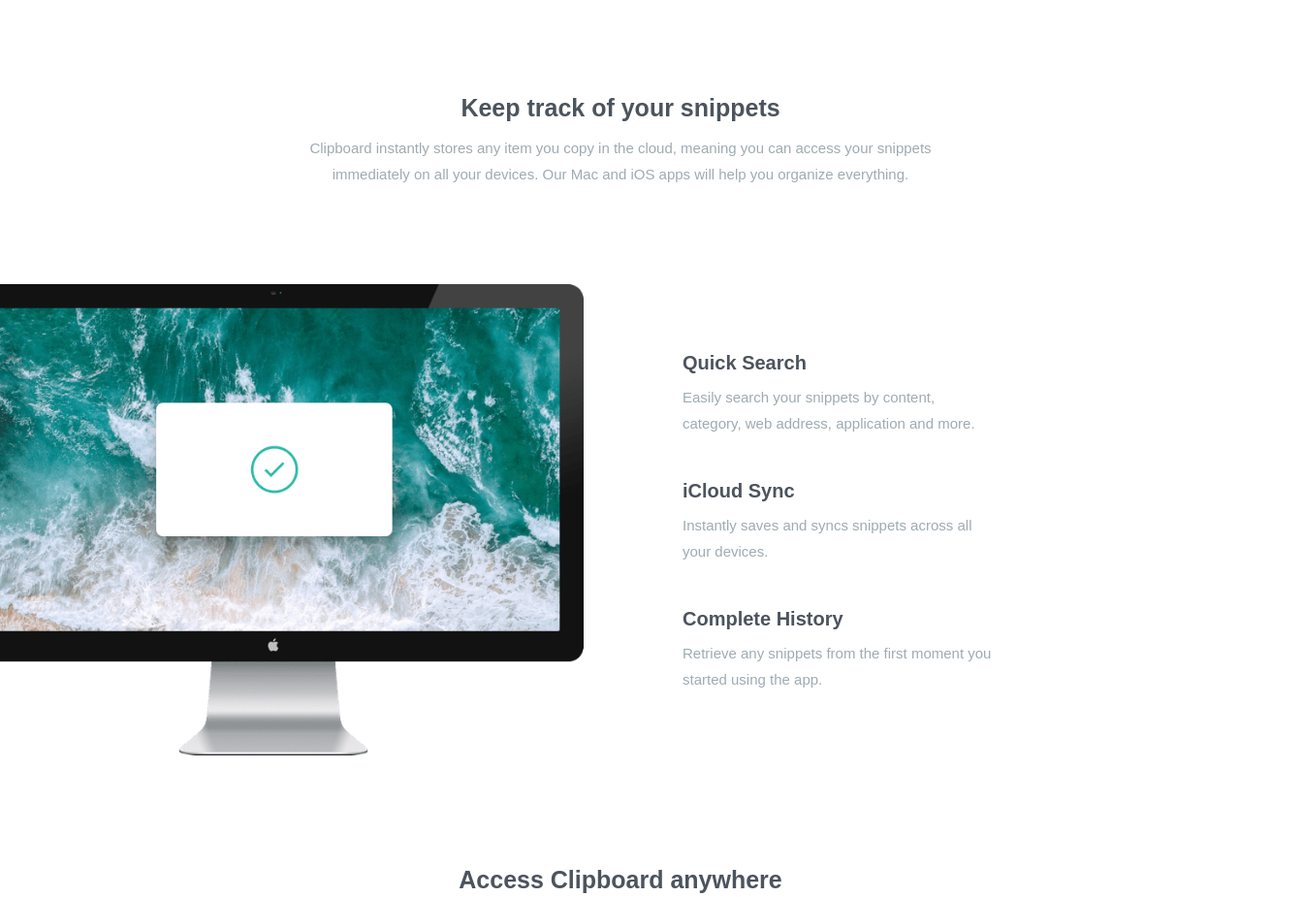
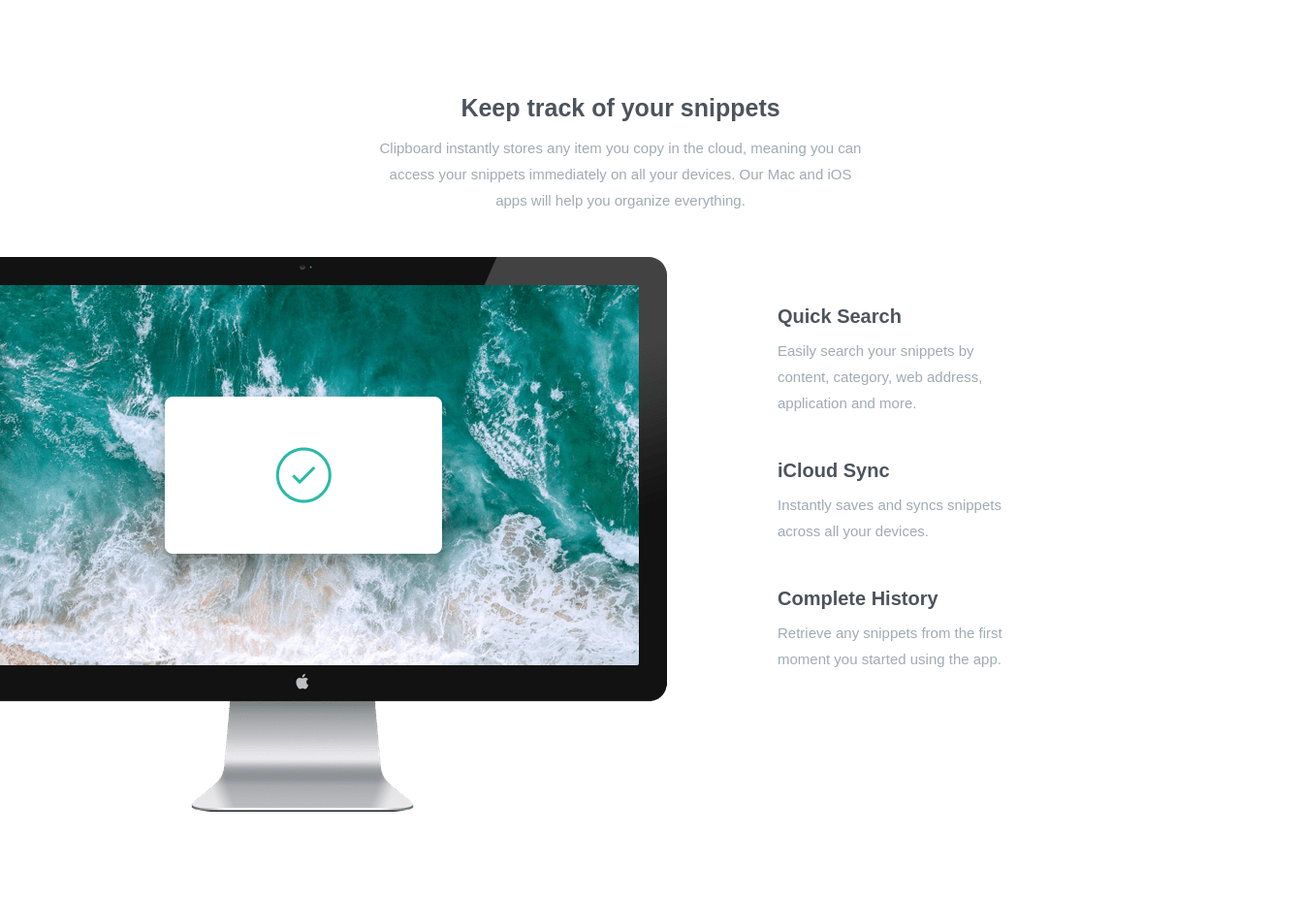
Before and after one commit to Obayuwana22/clipboardlandingpage, a plain HTML site: page index.html in a window 1280 px wide. Shown: the part 536-1461 px from the top of the page at 97% size, 1344 px wide, since content can reach past the window. Drawn offline with Linux system fonts and the light colour scheme; a web font is replaced by a local one.

Commit message:
Fixed responsiveness

```diff
--- a/index.html
+++ b/index.html
@@ -25,7 +25,6 @@
         <button class="btn btn-primary">Download for iOS</button>
         <button class="btn btn-secondary">Download for Mac</button>
       </header>
-
       <section class="snippets">
         <h2 class="snippets--heading">Keep track of your snippets</h2>
         <p class="snippets--paragraph">
@@ -33,13 +32,14 @@
           can access your snippets immediately on all your devices. Our Mac and
           iOS apps will help you organize everything.
         </p>
-
         <section class="move">
+          <div class="image-wrapper">
             <img
               class="computer"
               src="images/image-computer.png"
               alt="computer"
             />
+          </div>
           <section class="right">
             <div class="sub_snippet">
               <h3 class="sub--snippet--heading">Quick Search</h3>
@@ -64,7 +64,6 @@
           </section>
         </section>
       </section>
-
       <section class="remote--access">
         <h2 class="remote--heading">Access Clipboard anywhere</h2>
         <p class="remote--paragraph">
@@ -73,7 +72,6 @@
         </p>
         <img class="devices" src="images/image-devices.png" alt="devices" />
       </section>
-
       <section class="workflow">
         <h2 class="workflow--heading">Supercharge your workflow</h2>
         <p class="workflow--paragraph">
@@ -108,7 +106,6 @@
           </section>
         </section>
       </section>
-
       <section class="partners">
         <img class="partners--logo" src="images/logo-google.png" alt="google" />
         <img class="partners--logo" src="images/logo-ibm.png" alt="ibm" />
@@ -124,7 +121,6 @@
           alt="vector-graphics"
         />
       </section>
-
       <section class="cta">
         <h2 class="cta--heading">Clipboard for iOS and Mac OS</h2>
         <p class="cta--paragraph">
@@ -136,6 +132,7 @@
       </section>
     </div>
     <footer>
+      <div class="footer--block">
         <img class="footer--clipboard" src="images/logo.svg" alt="" />
         <nav>
           <ul>
@@ -151,6 +148,7 @@
           <img src="images/icon-twitter.svg" alt="twitter" />
           <img src="images/icon-instagram.svg" alt="instagram" />
         </div>
+      </div>
     </footer>
   </body>
 </html>
--- a/styles.css
+++ b/styles.css
@@ -41,11 +41,12 @@
     background: url(images/bg-header-desktop.png);
     background-repeat: no-repeat;
     background-size: contain;
+    /* margin: 0 5em; */
   }
-  .container {
-    margin: 0 10em;
-    text-align: center;
-  }
+}
+.container {
+  /* margin: 0 5em; */
+  text-align: center;
 }
 
 header {
@@ -128,36 +129,39 @@
 
 .computer {
   margin-bottom: 5em;
-  max-width: 80%;
+  /* max-width: 80%; */
 }
 
 @media screen and (min-width: 800px) {
+  img {
+    max-width: 100%;
+  }
+
+  .snippets {
+    text-align: center;
+    width: 100%;
+    margin: 0 auto;
+  }
+
   .snippets--paragraph {
-    margin: 0 10em;
+    width: 40%;
+    margin: 0 auto;
   }
+
   .move {
-    display: grid;
-    grid-template-columns: repeat(auto-fit, 50%);
-    margin-top: 10em;
+    display: flex;
+  }
+
+  .image-wrapper {
+    position: relative;
+    left: -5%;
   }
 
   .right {
-    margin-top: 7em;
     text-align: left;
-    width: 50%;
-    position: absolute;
-    right: -5%;
-    margin-left: 500px;
-  }
-
-  .computer {
-    position: absolute;
-    left: -3%;
-    width: 50%;
-  }
-
-  .sub_snippet {
-    width: 50%;
+    margin-top: 5em;
+    max-width: 20%;
+    margin-left: 5em;
   }
 }
 
@@ -179,7 +183,8 @@
 
 @media screen and (min-width: 800px) {
   .remote--access {
-    margin-top: 60em;
+    /* margin-top: 60em; */
+    margin-top: 6em;
   }
 }
 
@@ -209,13 +214,14 @@
   margin: 3em 0;
 }
 
-@media screen and (min-width: 600px) {
+@media screen and (min-width: 800px) {
   .workflow--line {
     display: flex;
+    width: 100%;
   }
 
   .sub--workflow {
-    width: 100%;
+    width: 50%;
   }
 
   .reduce {
@@ -225,20 +231,19 @@
 
 .partners {
   margin: 10em auto;
-  width: 15em;
+  width: 100%;
 }
 
 .partners--logo {
-  width: 100%;
   margin: 5em auto;
+  width: 50%;
 }
 
 @media screen and (min-width: 600px) {
   .partners {
     display: flex;
     flex-direction: row;
-    margin: 10em auto;
-    width: 100%;
+    margin: 10em auto 0;
   }
 
   .partners--logo {
@@ -247,7 +252,7 @@
 }
 
 .cta {
-  margin: 0 2em;
+  margin: 10em 2em 0;
 }
 
 .cta--heading {
@@ -262,7 +267,7 @@
   margin: 1em 2em 3em;
 }
 
-footer {
+.footer--block {
   background: rgb(243, 241, 239);
   padding: 3em 0;
   margin-top: 15em;
@@ -300,11 +305,14 @@
 
 @media screen and (min-width: 600px) {
   footer {
+    padding: 0;
+  }
+  .footer--block {
     display: flex;
     justify-content: space-between;
     align-items: center;
-    height: 100px;
     padding: 0 5em;
+    /* margin: 0 5em; */
   }
 
   .footer--clipboard {
@@ -315,7 +323,6 @@
     display: flex;
     align-items: flex-start;
     flex-wrap: wrap;
-    margin-left: 5em;
   }
 
   li a {
```
Lines whose indentation alone changed are shown as unchanged.
